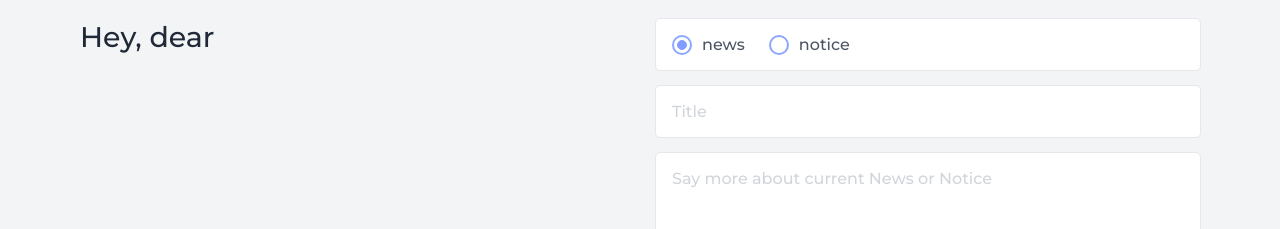
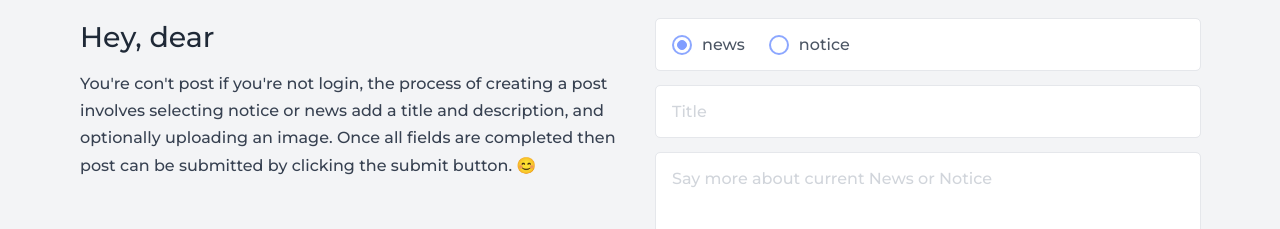
Before and after one commit to al-imam/lpi, a React (Vite) app: page /admin in a window 1280 px wide. Shown: the part 269-498 px from the top of the page. Built offline with nearby package versions, Linux system fonts and the light colour scheme; no server answers.

Commit message:
add text for not login users

```diff
--- a/src/pages/Admin/Admin.jsx
+++ b/src/pages/Admin/Admin.jsx
@@ -12,11 +12,8 @@ export default function Contact() {
           <h4>Hey, dear</h4>
           <p>
             {currentUser
-              ? `The process of creating a post involves selecting notice or news
-            type, add a title and description, and optionally uploading an image.
-            Once all fields are completed then post can be submitted by clicking
-            the submit button.`
-              : ``}
+              ? `The process of creating a post involves selecting notice or news type, add a title and description, and optionally uploading an image. Once all fields are completed then post can be submitted by clicking the submit button. 😊`
+              : `You're con't post if you're not login, the process of creating a post involves selecting notice or news add a title and description, and optionally uploading an image. Once all fields are completed then post can be submitted by clicking the submit button. 😊`}
           </p>
         </div>
         <Form />
```
